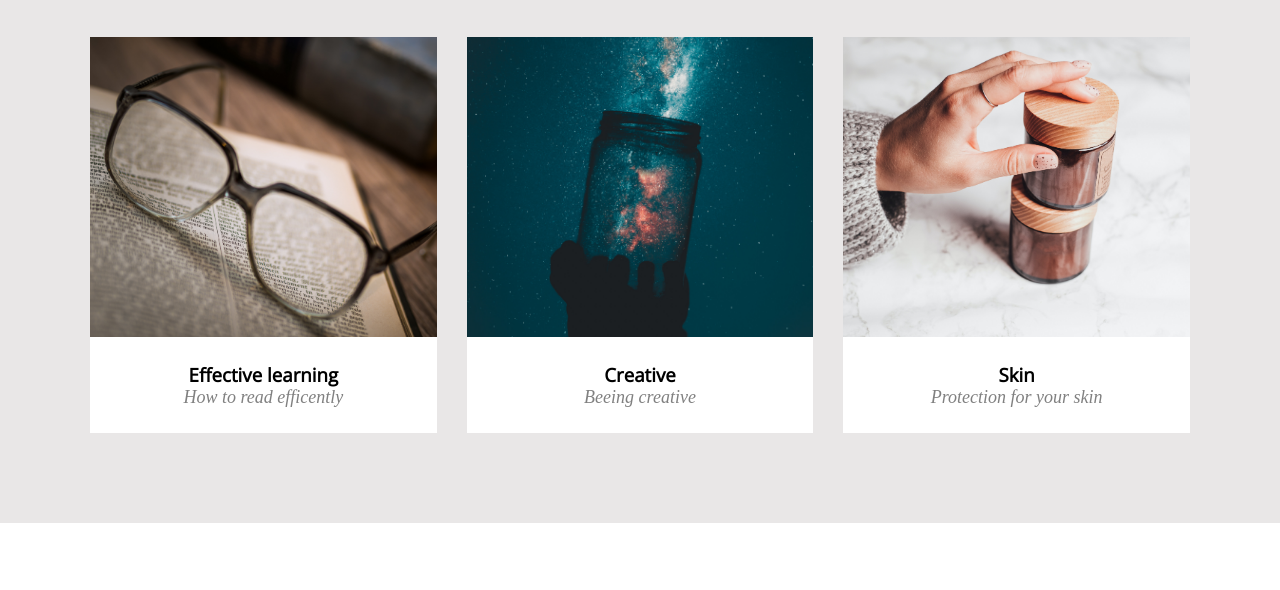
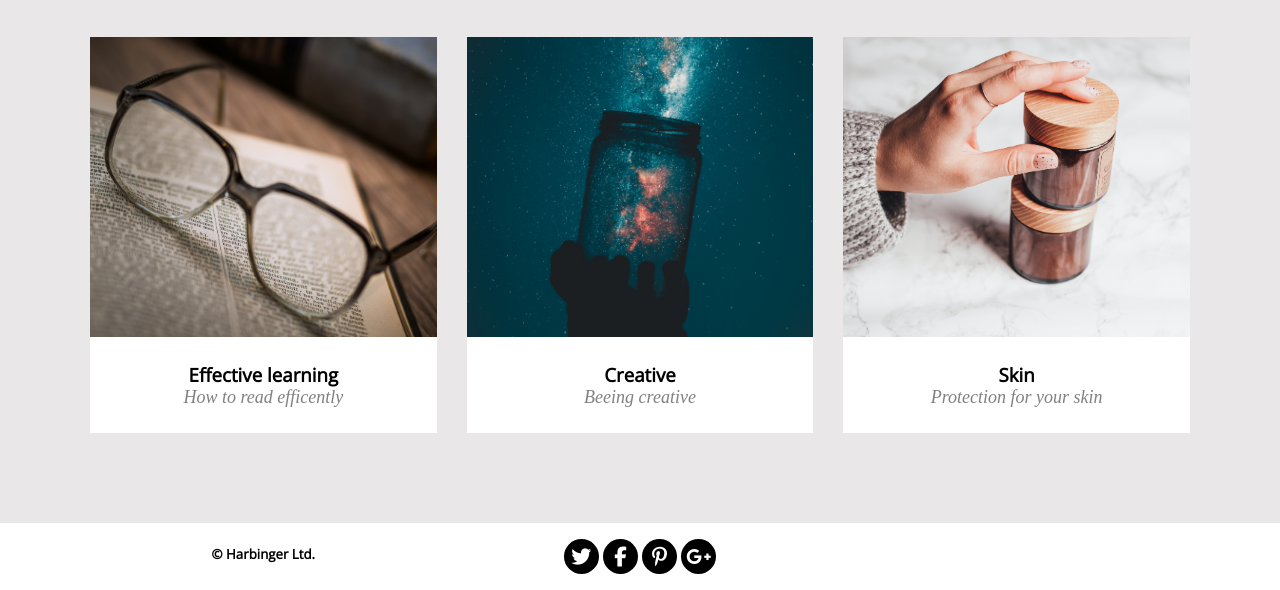
Before and after one commit to pielichl/landing-page-git, a website: page index.html in a window 1280 px wide. Shown: the part 1697-2287 px from the top of the page. Before the commit the page ends 2220 px from the top, so only its background shows below. Drawn offline with nearby package versions, Linux system fonts and the light colour scheme; a web font is replaced by a local one.

Commit message:
Add section footer  html & style

```diff
--- a/index.html
+++ b/index.html
@@ -143,5 +143,24 @@
         </div>
     </section>
 
+    <section class="footer">
+        <div class="container">
+            <div class="row">
+                <div class="copyright col-md-4">
+                <h5>&copy; Harbinger Ltd.</h5>
+                </div>
+
+                <div class="social-media col-md-4">
+                    <ul>
+                        <li><a href="#"><i class="fa-brands fa-twitter"></i></a></li>
+                        <li><a href="#"><i class="fa-brands fa-facebook-f"></i></a></li>
+                        <li><a href="#"><i class="fa-brands fa-pinterest-p"></i></a></li>
+                        <li><a href="#"><i class="fa-brands fa-google-plus-g"></i></i></i></a></li>
+                    </ul>
+                </div>
+            </div>
+        </div>
+    </section>
+
 </body>
 </html>
--- a/sass/style.scss
+++ b/sass/style.scss
@@ -212,3 +212,34 @@ section {
     padding: 25px;
     margin: 0 0 40px 0;
 }
+
+/* Footer */
+
+.footer {
+    text-align: center;
+}
+
+.footer ul{
+    padding: 0;
+    list-style-type: none;
+}
+
+.footer ul li {
+
+    display: inline;
+  }
+
+  .footer ul li a {
+    color: white;
+    text-decoration: none;
+    text-align: center;
+  }
+
+.social-media i {
+    font-size: 20px;
+    background: black;
+    width: 35px;
+    height: 35px;
+    line-height: 35px;
+    border-radius: 50%;
+}
```
Also changed, not shown: css/style.css, 2 other files.
